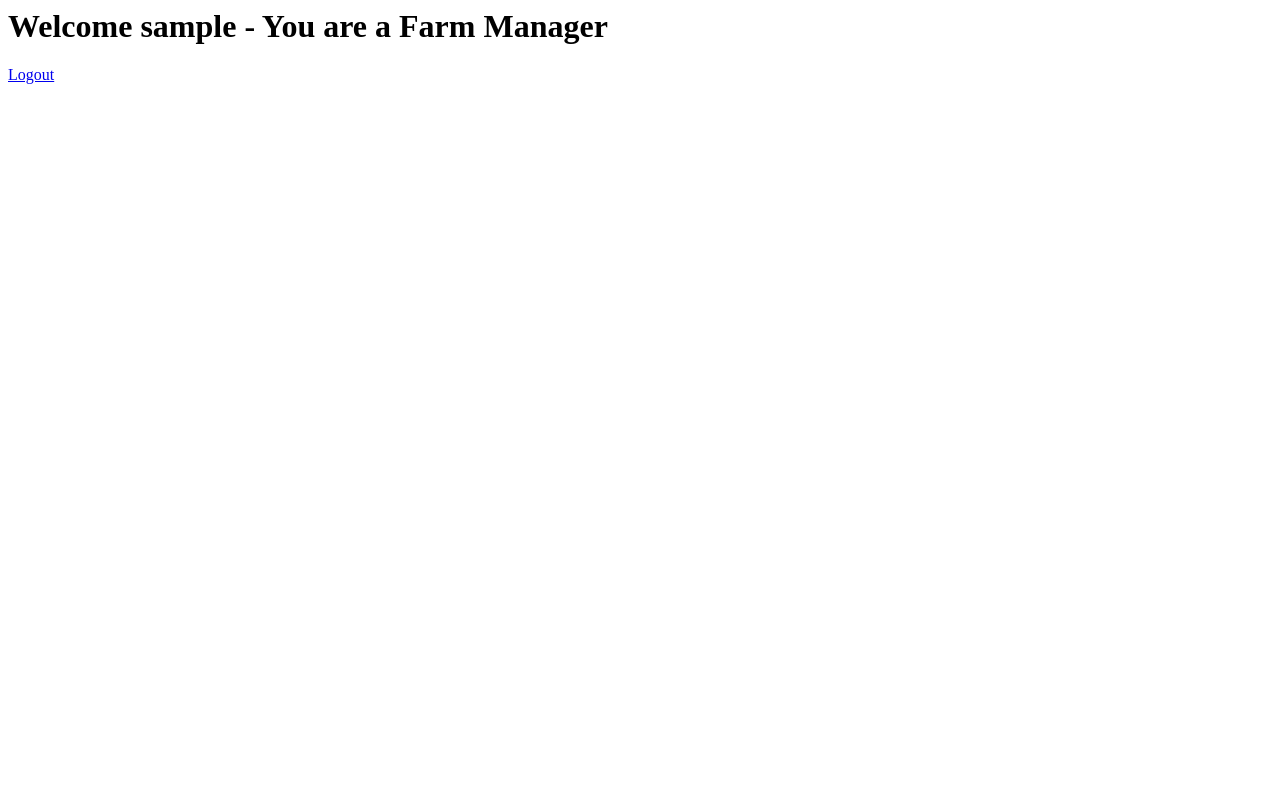
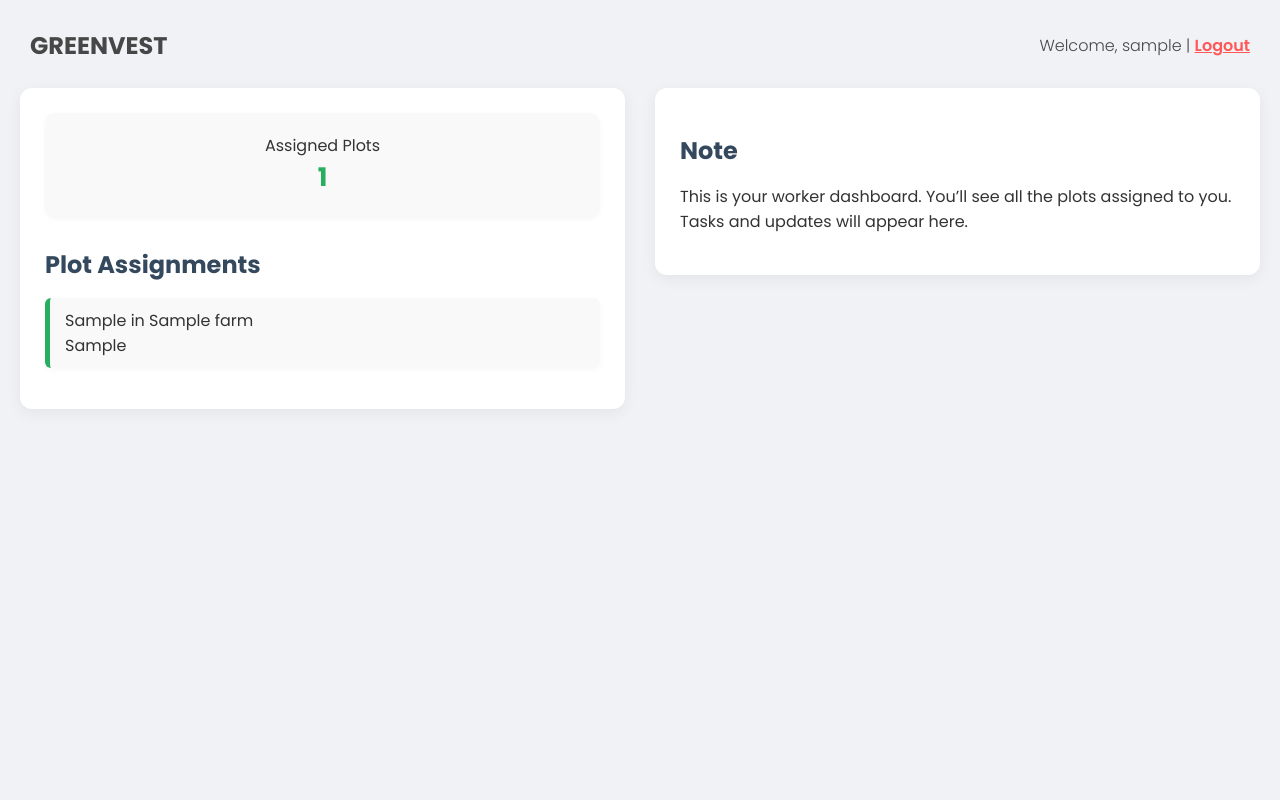
Before and after one commit to Bhadra2811/farm_sync, a Django app: page /worker/dashboard/ in a window 1280 px wide. Run offline with Django 5.2, Linux system fonts and the light colour scheme; a user stored in the database is signed in; tables that the repository leaves empty hold one stand-in row (values such as "Sample post").

Commit message:
Added Final Files

```diff
--- a/static/css/farm_form.css
+++ b/static/css/farm_form.css
@@ -11,12 +11,12 @@ body {
     font-family: "Poppins", sans-serif;
     background-color: white;
     color: #121212;
-    height: 100vh; /* Ensures the body takes up the full viewport height */
+    height: 100vh;
 }
 
 .container {
     display: flex;
-    height: 100vh; /* Full height of the viewport */
+    height: 100vh;
 }
 
 .left-panel {
--- a/static/css/farm_list.css
+++ b/static/css/farm_list.css
@@ -14,7 +14,6 @@ body {
     padding: 0;
 }
 
-/* Header and Navigation Styles */
 header {
     background-color: #ffffff00;
     color: #474747;
@@ -66,7 +65,6 @@ header {
     text-decoration: underline;
 }
 
-/* Main Content Area */
 .main-content {
     max-width: 1400px;
     margin: 30px auto;
--- a/static/css/home.css
+++ b/static/css/home.css
@@ -14,7 +14,7 @@ body {
     align-items: center;
     font-family: "Poppins", sans-serif;
     color: white;
-    text-align: center; /* Centers inline content */
+    text-align: center;
 }
 
 #hero {
@@ -44,7 +44,7 @@ h3 {
 p {
     margin-top: -3px;
     max-width: 900px;
-    text-align: center; /* Ensures text stays centered */
+    text-align: center;
 }
 
 #description {
--- a/static/css/page_transitions.css
+++ b/static/css/page_transitions.css
@@ -1,4 +1,4 @@
-/* Page Transitions CSS */
+
 .page-transition-overlay {
     position: fixed;
     top: 0;
@@ -20,7 +20,6 @@
     pointer-events: all;
 }
 
-/* Loading spinner */
 .spinner {
     width: 40px;
     height: 40px;
@@ -35,7 +34,6 @@
     100% { transform: rotate(360deg); }
 }
 
-/* Content transition */
 .content-container {
     opacity: 0;
     transition: opacity 0.4s ease;
--- a/templates/farm/farm_form.html
+++ b/templates/farm/farm_form.html
@@ -11,15 +11,12 @@
 </head>
 <body>
 
-    <!-- Transition Overlay -->
     <div class="page-transition-overlay">
         <div class="spinner"></div>
     </div>
 
-    <!-- Page Content -->
     <div class="content-container">
         <div class="container">
-            <!-- Left Panel with Image -->
             <div class="left-panel">
                 <div class="overlay">
                     <div class="logo">
@@ -31,7 +28,6 @@
                 </div>
             </div>
 
-            <!-- Right Panel with Form -->
             <div class="right-panel">
                 <div class="go-back-link">
                     <a href="javascript:history.back()">Go Back</a>
@@ -68,7 +64,6 @@
         </div>
     </div>
 
-    <!-- Transition Script -->
     <script src="{% static 'js/page_transitions.js' %}"></script>
 </body>
 </html>
--- a/templates/farm/farm_list.html
+++ b/templates/farm/farm_list.html
@@ -13,12 +13,10 @@
 </head>
 <body>
 
-    <!-- Page Transition Overlay -->
     <div class="page-transition-overlay">
         <div class="spinner"></div>
     </div>
 
-    <!-- Page Content -->
     <div class="content-container">
         <header>
             <div class="header-left">YOUR FARMS</div>
@@ -71,7 +69,6 @@
         </div>
     </div>
 
-    <!-- Page Transitions Script -->
     <script src="{% static 'js/page_transitions.js' %}"></script>
 
 </body>
--- a/templates/farm/farm_map.html
+++ b/templates/farm/farm_map.html
@@ -16,19 +16,16 @@
 </head>
 <body>
 
-    <!-- Page Transition Overlay -->
     <div class="page-transition-overlay">
         <div class="spinner"></div>
     </div>
 
-    <!-- Page Content -->
     <div class="content-container">
         <h2>Farm Location: {{ farm.name }}</h2>
         <p><strong>Coordinates:</strong> {{ farm.latitude }}, {{ farm.longitude }}</p>
 
         <div id="map"></div>
 
-        <!-- Hidden JSON containing farm data -->
         <script id="farm-data" type="application/json">
         {
             "lat": "{{ farm.latitude|floatformat:'6' }}",
@@ -39,11 +36,10 @@
         </script>
     </div>
 
-    <!-- Leaflet + Custom JS -->
+
     <script src="https://unpkg.com/leaflet/dist/leaflet.js"></script>
     <script src="{% static 'js/farm_map.js' %}"></script>
 
-    <!-- Page Transitions Script -->
     <script src="{% static 'js/page_transitions.js' %}"></script>
 
 </body>
--- a/templates/farm/plot_list.html
+++ b/templates/farm/plot_list.html
@@ -13,12 +13,10 @@
 </head>
 <body>
 
-    <!-- Page Transition Overlay -->
     <div class="page-transition-overlay">
         <div class="spinner"></div>
     </div>
 
-    <!-- Page Content -->
     <div class="content-container">
         <header>
             <div class="header-left">YOUR PLOTS</div>
@@ -74,7 +72,6 @@
         </div>
     </div>
 
-    <!-- Page Transitions Script -->
     <script src="{% static 'js/page_transitions.js' %}"></script>
 
 </body>
--- a/templates/users/home.html
+++ b/templates/users/home.html
@@ -10,12 +10,12 @@
 </head>
 <body>
 
-  <!-- Page Transition Overlay -->
+
   <div class="page-transition-overlay">
     <div class="spinner"></div>
   </div>
 
-  <!-- Page Content -->
+
   <div class="content-container">
     <div id="hero">
       <h3 id="welcome">Welcome to</h3>
@@ -27,7 +27,7 @@
     </div>
   </div>
 
-  <!-- Page Transitions Script -->
+
   <script src="{% static 'js/page_transitions.js' %}"></script>
 </body>
 </html>
--- a/templates/users/manager_dashboard.html
+++ b/templates/users/manager_dashboard.html
@@ -11,12 +11,10 @@
 </head>
 <body>
 
-    <!-- Page Transition Overlay -->
     <div class="page-transition-overlay">
         <div class="spinner"></div>
     </div>
 
-    <!-- Page Content -->
     <div class="content-container">
         <header>
             <div class="header-left">Greenvest</div>
--- a/templates/users/register.html
+++ b/templates/users/register.html
@@ -9,12 +9,10 @@
 </head>
 <body>
 
-  <!-- Page Transition Overlay -->
   <div class="page-transition-overlay">
     <div class="spinner"></div>
   </div>
 
-  <!-- Page Content -->
   <div class="content-container">
     <div class="container">
       <div class="left-panel">
@@ -62,7 +60,6 @@
     </div>
   </div>
 
-  <!-- Page Transitions Script -->
   <script src="{% static 'js/page_transitions.js' %}"></script>
 </body>
 </html>
--- a/templates/users/worker_dashboard.html
+++ b/templates/users/worker_dashboard.html
@@ -1,2 +1,60 @@
-<h1>Welcome {{ user.username }} - You are a {{ user.get_role_display }}</h1>
-<a href="{% url 'logout' %}">Logout</a>
+{% load static %}
+<!DOCTYPE html>
+<html lang="en">
+<head>
+    <meta charset="UTF-8">
+    <title>Worker Dashboard</title>
+    <link rel="stylesheet" href="{% static 'css/manager_dashboard.css' %}">
+    <link rel="stylesheet" href="{% static 'css/page_transitions.css' %}">
+</head>
+<body>
+
+    <div class="page-transition-overlay">
+        <div class="spinner"></div>
+    </div>
+
+    <div class="content-container">
+        <header>
+            <div class="header-left">Greenvest</div>
+            <nav class="header-center">
+            </nav>
+            <div class="header-right">
+                Welcome, {{ user.username }} |
+                <form method="post" action="{% url 'logout' %}" class="no-transition" style="display: inline;">
+                    {% csrf_token %}
+                    <button type="submit" class="logout-button">Logout</button>
+                </form>
+            </div>
+        </header>
+
+        <div class="main-content">
+            <div class="left-section container-box">
+
+                <div class="card-container">
+                    <div class="card">Assigned Plots<br><strong>{{ plots|length }}</strong></div>
+                </div>
+
+                <h2>Plot Assignments</h2>
+                <ul>
+                    {% for plot in plots %}
+                        <li>
+                            {{ plot.crop_type }} in {{ plot.farm.name }}<br>
+                            {{ plot.farm.location }}
+                        </li>
+                    {% empty %}
+                        <li>No plots assigned yet.</li>
+                    {% endfor %}
+                </ul>
+
+            </div>
+
+            <div class="right-section container-box">
+                <h2>Note</h2>
+                <p>This is your worker dashboard. You’ll see all the plots assigned to you. Tasks and updates will appear here.</p>
+            </div>
+        </div>
+    </div>
+
+    <script src="{% static 'js/page_transitions.js' %}"></script>
+</body>
+</html>
--- a/users/views.py
+++ b/users/views.py
@@ -43,7 +43,7 @@ def manager_dashboard(request):
     plots = Plot.objects.filter(farm__owner=request.user)
     total_farms = farms.count()
     total_plots = plots.count()
-    total_crops = plots.exclude(crop_type='').count()  # optional
+    total_crops = plots.exclude(crop_type='').count()
     recent_farms = farms.order_by('-id')[:5]
     recent_plots = plots.order_by('-id')[:5]
     context = {
@@ -68,7 +68,6 @@ def home(request):
     return render(request, 'users/home.html')
 
 def register(request):
-    # Clear any logout messages first
     storage = messages.get_messages(request)
     new_messages = []
     for message in storage:
@@ -76,7 +75,6 @@ def register(request):
             new_messages.append(message)
     storage.used = True
 
-    # Re-add messages that weren't about logging out
     for message in new_messages:
         messages.add_message(request, message.level, message.message)
 
@@ -100,3 +98,9 @@ def custom_logout(request):
     logout(request)
     messages.success(request, "You have been successfully logged out.")
     return redirect('login')
+
+@login_required
+def worker_dashboard(request):
+    # Show all farms/plots (or filter in future for assigned worker)
+    plots = Plot.objects.all()
+    return render(request, 'users/worker_dashboard.html', {'plots': plots})
```
Also changed, not shown: static/js/page_transitions.js (+0 -11 lines), templates/farm/plot_form.html (+4 -10 lines), templates/users/login.html (+4 -4 lines).
